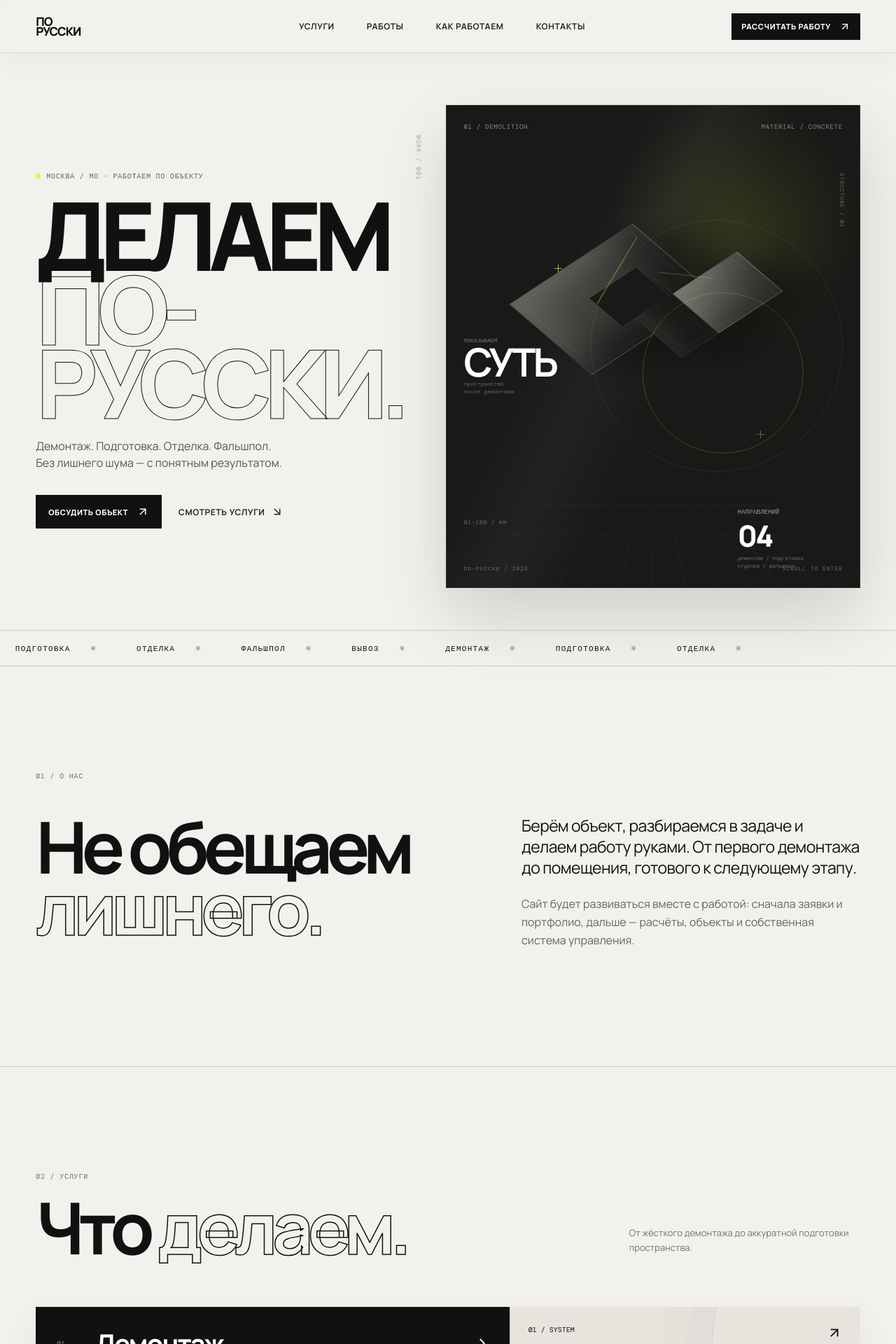
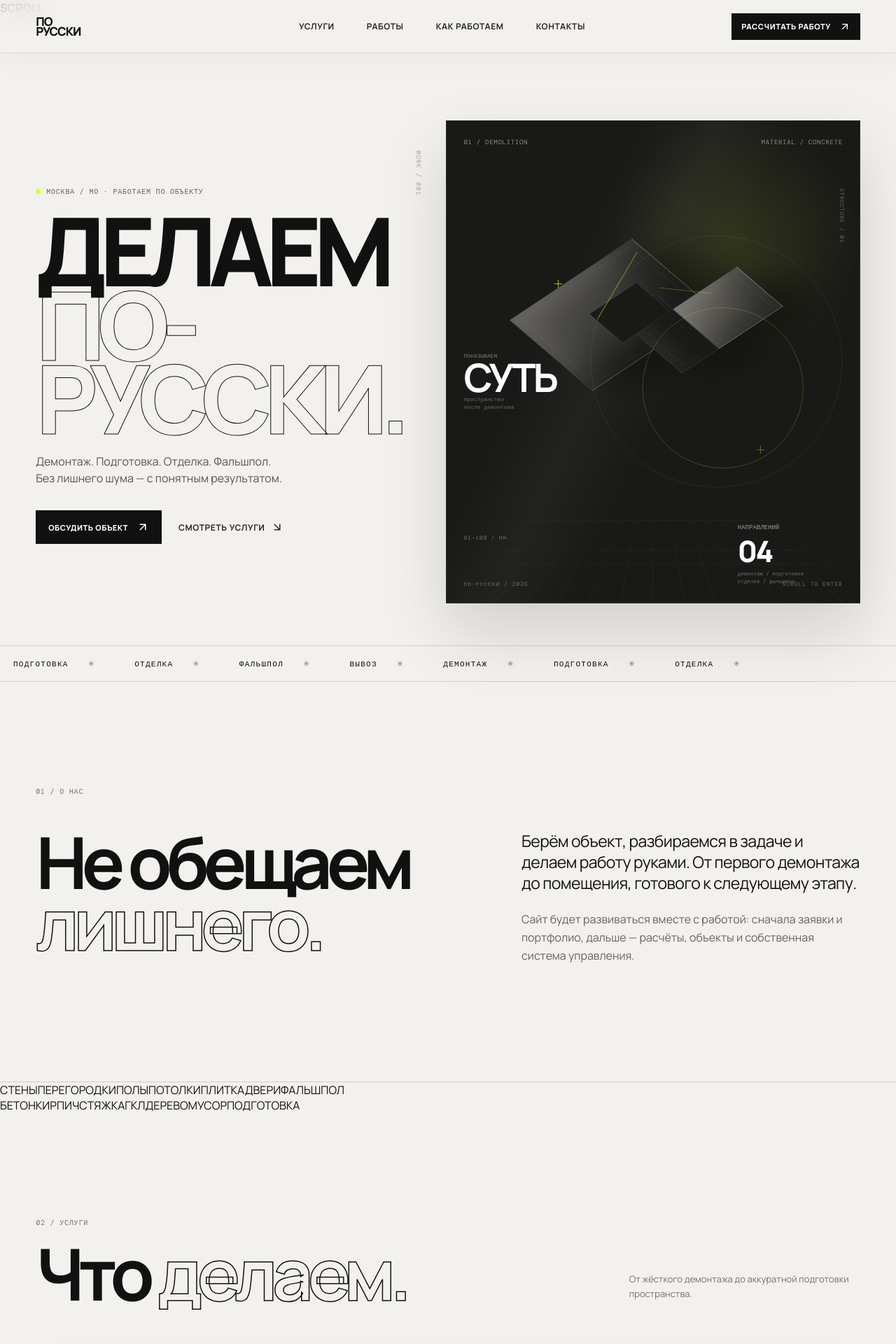
Before and after one commit to borzenkoofficial-lab/Po-Russki, a React (Vite) app: page / in a window 1280 px wide. Shown: the top 1920 px of the page at 70% size. Built offline with nearby package versions, Linux system fonts and the light colour scheme.

Commit message:
feat: add kinetic service field and architectural statement section

```diff
--- a/src/main.jsx
+++ b/src/main.jsx
@@ -104,6 +104,11 @@ function App() {
       </header>
 
       <main id="top">
+        <div className="scroll-meter" aria-hidden="true">
+          <span />
+          <strong>SCROLL</strong>
+        </div>
+
         <section className="hero">
           <div className="hero-copy reveal">
             <p className="eyebrow"><span /> МОСКВА / МО · РАБОТАЕМ ПО ОБЪЕКТУ</p>
@@ -181,6 +186,11 @@ function App() {
               <p>Сайт будет развиваться вместе с работой: сначала заявки и портфолио, дальше — расчёты, объекты и собственная система управления.</p>
             </div>
           </div>
+        </section>
+
+        <section className="service-marquee" aria-label="Работы">
+          <div className="service-marquee-line"><span>СТЕНЫ</span><span>ПЕРЕГОРОДКИ</span><span>ПОЛЫ</span><span>ПОТОЛКИ</span><span>ПЛИТКА</span><span>ДВЕРИ</span><span>ФАЛЬШПОЛ</span></div>
+          <div className="service-marquee-line service-marquee-reverse"><span>БЕТОН</span><span>КИРПИЧ</span><span>СТЯЖКА</span><span>ГКЛ</span><span>ДЕРЕВО</span><span>МУСОР</span><span>ПОДГОТОВКА</span></div>
         </section>
 
         <section className="services section-pad" id="services">
@@ -275,6 +285,16 @@ function App() {
           <div className="manifesto-word">СДЕЛАТЬ</div>
         </section>
 
+        <section className="statement-section">
+          <div className="statement-side">ПО-РУССКИ / PRINCIPLE</div>
+          <div className="statement-main">
+            <p className="statement-label">Работаем не вокруг ремонта — работаем вокруг задачи.</p>
+            <h2>Сначала убираем<br /><span>лишнее.</span></h2>
+            <div className="statement-rule" />
+            <p className="statement-copy">Освобождаем пространство, сохраняем то, что нужно сохранить, и передаём объект следующему этапу без лишней суеты.</p>
+          </div>
+        </section>
+
         <section className="process section-pad" id="process">
           <div className="section-heading reveal">
             <div>
@@ -312,6 +332,11 @@ function App() {
         </section>
       </main>
 
+      <div className="floating-call" onClick={() => scrollTo("contact")}>
+        <span>+</span>
+        <strong>ОБЪЕКТ</strong>
+      </div>
+
       <footer className="footer">
         <div className="brand"><span>ПО</span><span>РУССКИ</span></div>
         <div className="footer-copy">ДЕМОНТАЖ · ПОДГОТОВКА · ОТДЕЛКА · ФАЛЬШПОЛ</div>
```
